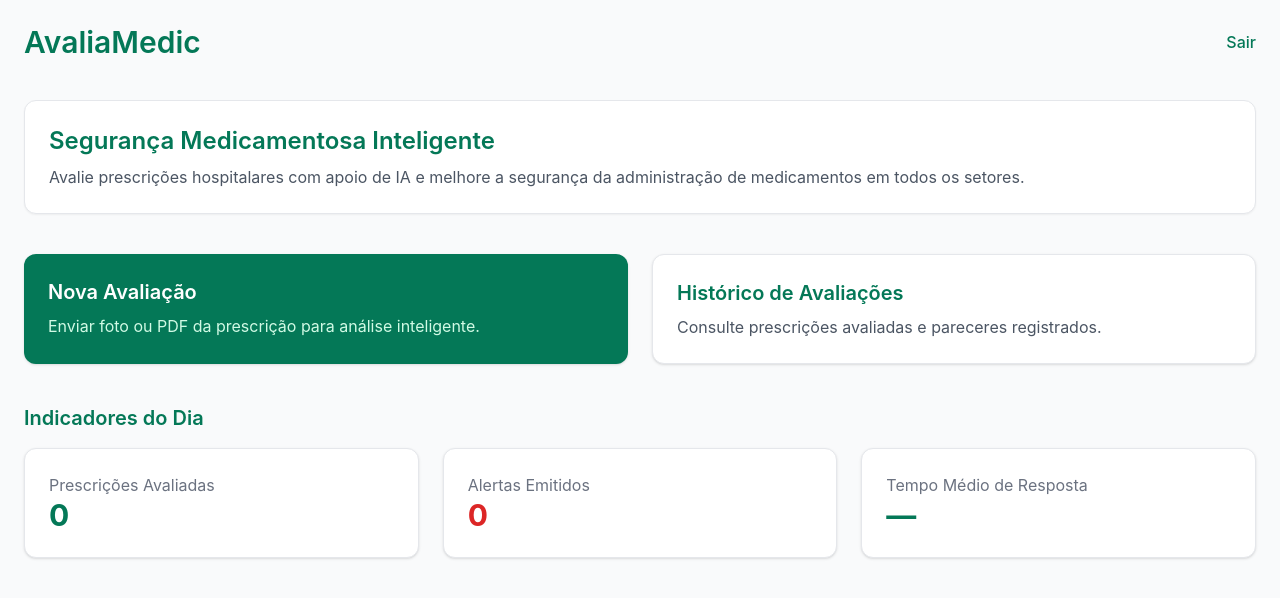
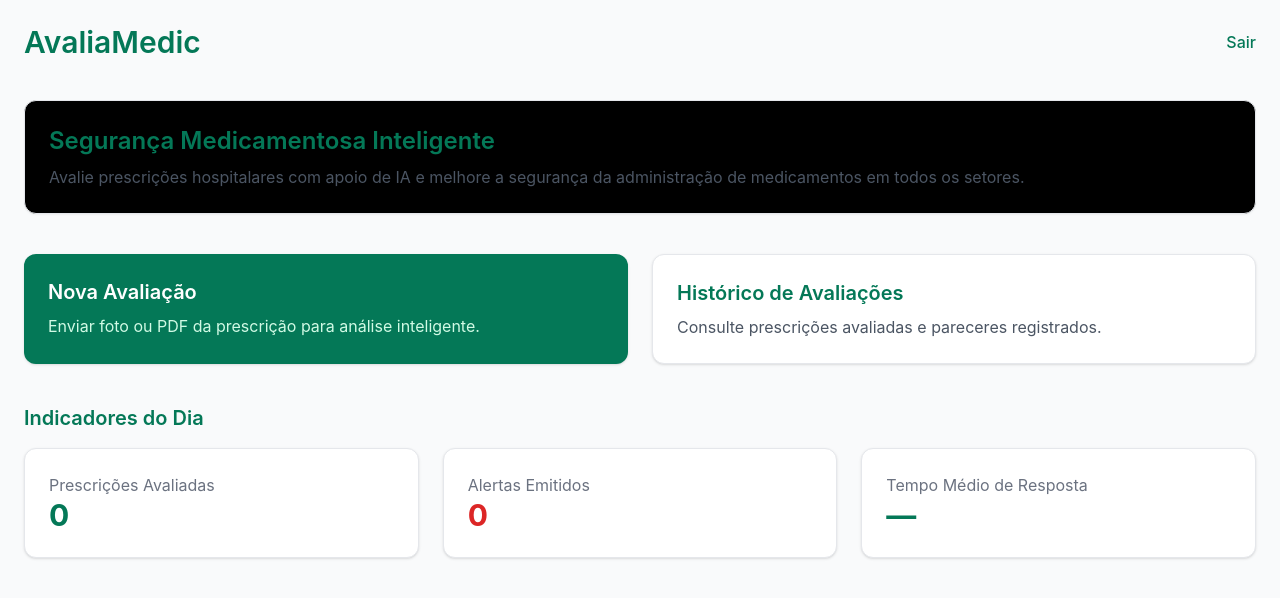
Before and after one commit to comprasdfernando-code/ia-drogarias, a Next.js app: page /avaliamedic in a window 1280 px wide. Shown: the top 598 px of the page. Built offline with nearby package versions, Linux system fonts and the light colour scheme; no server answers.

Commit message:
env e cor

```diff
--- a/app/avaliamedic/page.tsx
+++ b/app/avaliamedic/page.tsx
@@ -20,7 +20,7 @@ export default function AvaliaMedicDashboard() {
       </header>
 
       {/* BANNER */}
-      <section className="bg-white border shadow-sm rounded-xl p-6 mb-10">
+      <section className="bg-black border shadow-sm rounded-xl p-6 mb-10">
         <h2 className="text-2xl font-semibold text-emerald-700">
           Segurança Medicamentosa Inteligente
         </h2>
```
